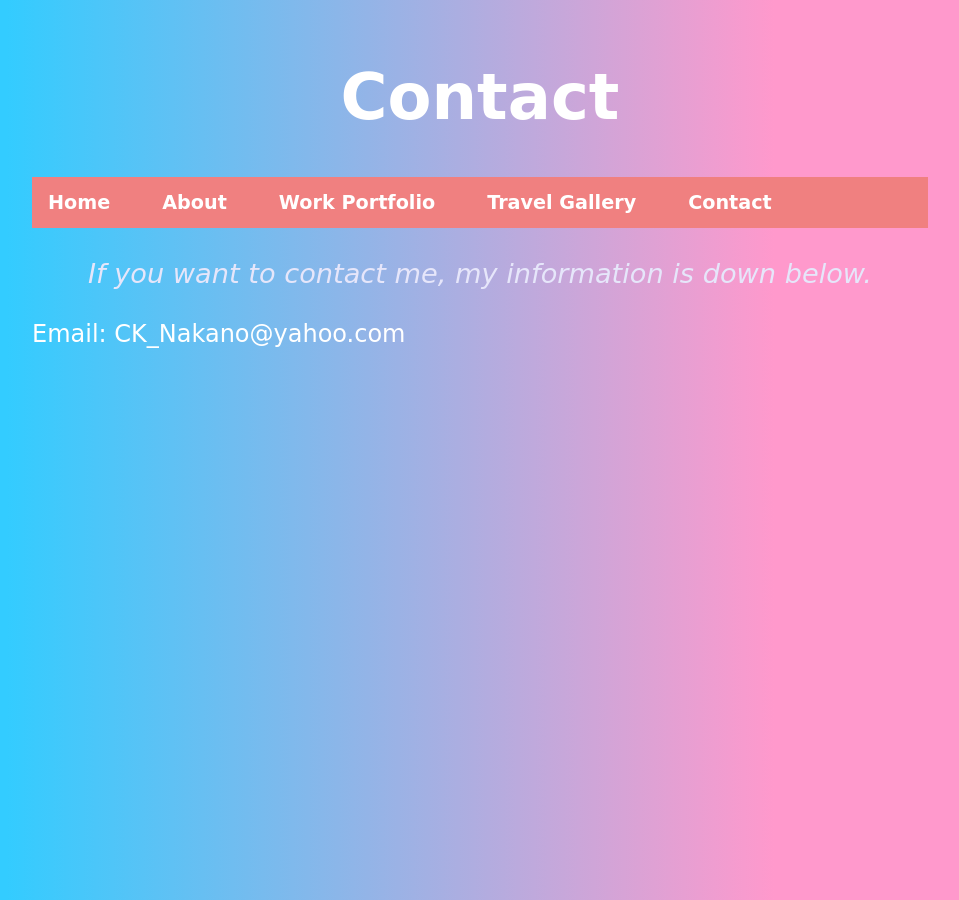
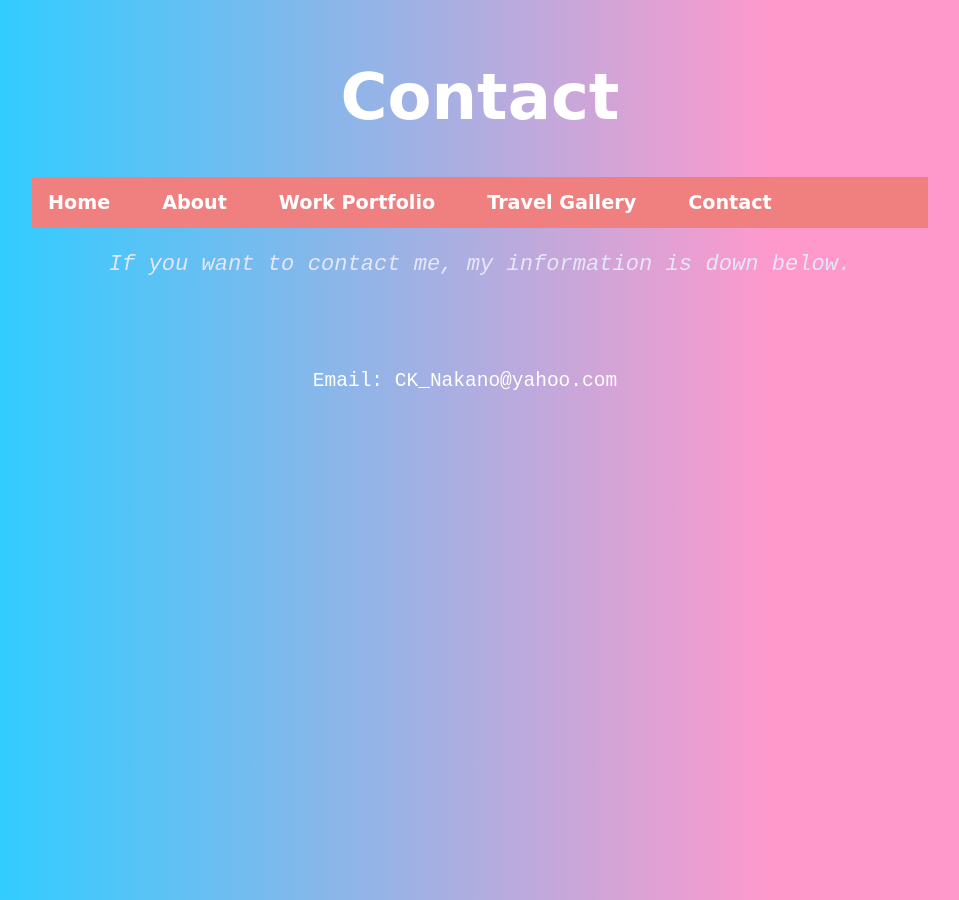
Before and after one commit to CNakano7/CNakano7.github.io, a Jekyll site: the page Contact/index.html, which Jekyll copies as it is, in a window 1280 px wide. Shown: the whole page, without its empty margins (160-1119 px from the left). Built offline with Jekyll 4.4.1, drawn with Linux system fonts in a browser that asks for light colours.

Commit message:
Update index.html

```diff
--- a/Contact/index.html
+++ b/Contact/index.html
@@ -26,11 +26,12 @@
   <li style="font-size:120%;"><a href="/Contact/index.html">Contact</a></li>
 </ul>
 </nav>
-	<p style="color: lavender; text-align:center; font-size:170%;"><i>If you want to contact me, my information is down below.</i></p>
+	<pre><p style="color: lavender; text-align:center; font-size:170%;"><i>If you want to contact me, my information is down below.</i></p>
+
 
 		  <a href="mailto: CK_Nakano@yahoo.com
 			 subject=subject text" style= "color: white; font-size: 150%;">
 			Email: CK_Nakano@yahoo.com</a>
-
+	</pre>
 </body>
 </html>
```
